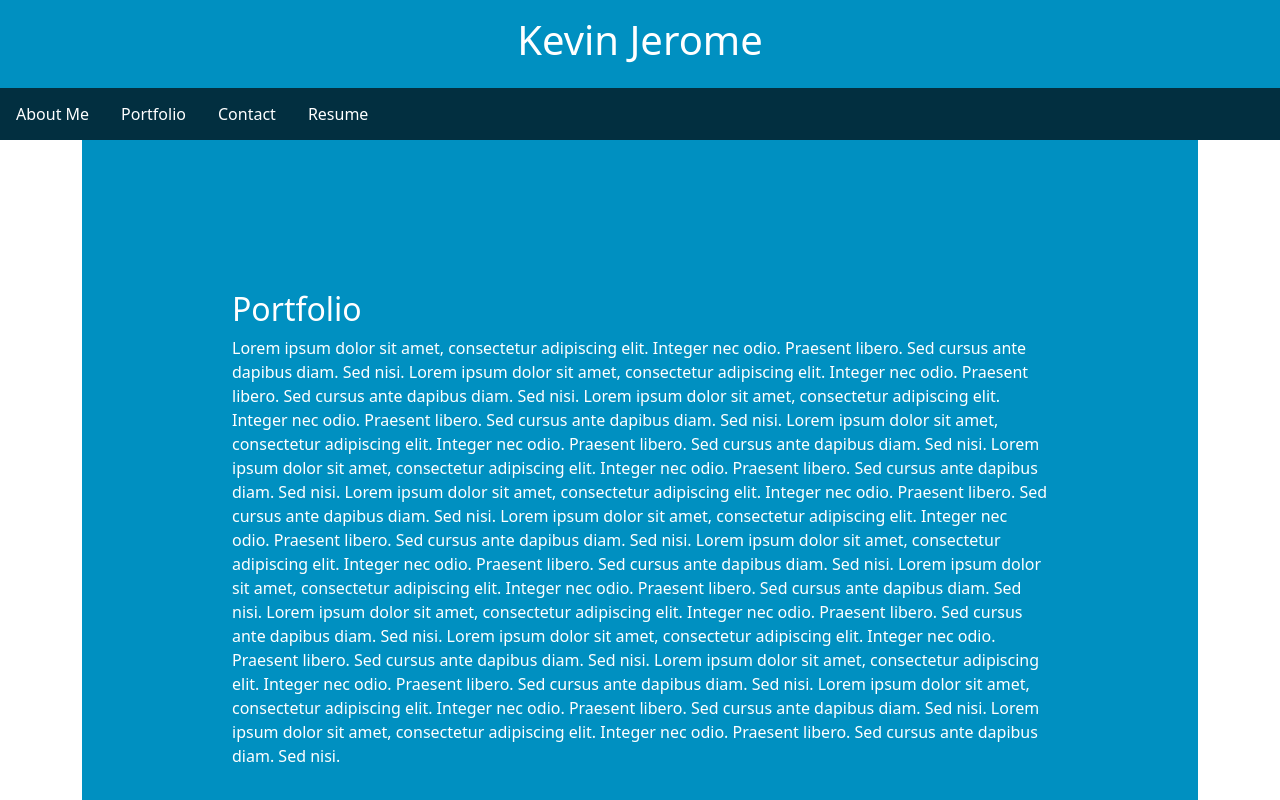
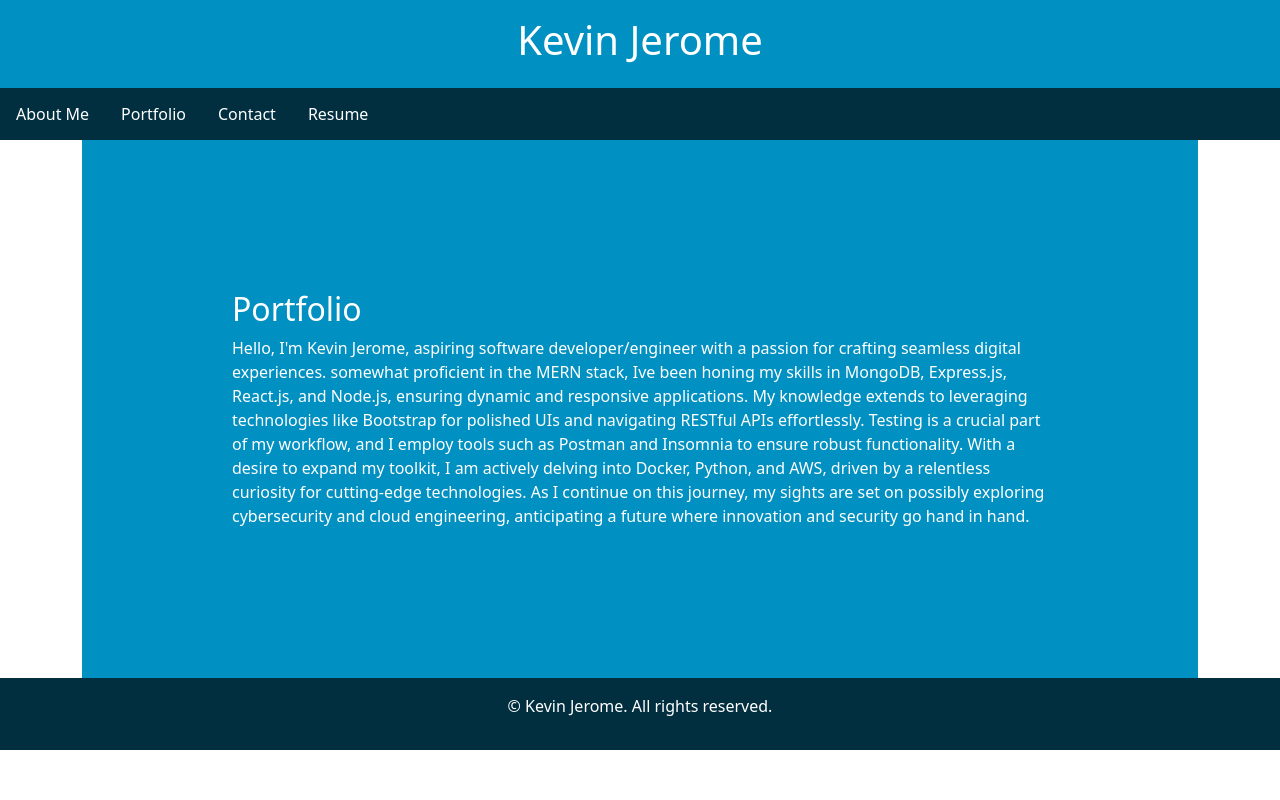
Before and after one commit to Kev1nJ/React-Portfolio, a React (Vite) app: page /portfolio in a window 1280 px wide. Shown: the top 800 px of the page. Built offline with nearby package versions, Linux system fonts and the light colour scheme.

Commit message:
aboutme info added

```diff
--- a/src/components/UI/AboutMe.jsx
+++ b/src/components/UI/AboutMe.jsx
@@ -4,18 +4,12 @@ const AboutMe = () => {
   return (
     <section id="about">
       <h2>About Me</h2>
-      Lorem ipsum dolor sit amet, consectetur adipiscing elit. Integer nec odio. Praesent libero. Sed cursus ante dapibus diam. Sed nisi.
-      Lorem ipsum dolor sit amet, consectetur adipiscing elit. Integer nec odio. Praesent libero. Sed cursus ante dapibus diam. Sed nisi.
-      Lorem ipsum dolor sit amet, consectetur adipiscing elit. Integer nec odio. Praesent libero. Sed cursus ante dapibus diam. Sed nisi.
-      Lorem ipsum dolor sit amet, consectetur adipiscing elit. Integer nec odio. Praesent libero. Sed cursus ante dapibus diam. Sed nisi.
-      Lorem ipsum dolor sit amet, consectetur adipiscing elit. Integer nec odio. Praesent libero. Sed cursus ante dapibus diam. Sed nisi.
-      Lorem ipsum dolor sit amet, consectetur adipiscing elit. Integer nec odio. Praesent libero. Sed cursus ante dapibus diam. Sed nisi.
-      Lorem ipsum dolor sit amet, consectetur adipiscing elit. Integer nec odio. Praesent libero. Sed cursus ante dapibus diam. Sed nisi.
-      Lorem ipsum dolor sit amet, consectetur adipiscing elit. Integer nec odio. Praesent libero. Sed cursus ante dapibus diam. Sed nisi.
-      Lorem ipsum dolor sit amet, consectetur adipiscing elit. Integer nec odio. Praesent libero. Sed cursus ante dapibus diam. Sed nisi.
-      Lorem ipsum dolor sit amet, consectetur adipiscing elit. Integer nec odio. Praesent libero. Sed cursus ante dapibus diam. Sed nisi.
-      Lorem ipsum dolor sit amet, consectetur adipiscing elit. Integer nec odio. Praesent libero. Sed cursus ante dapibus diam. Sed nisi.
-      Lorem ipsum dolor sit amet, consectetur adipiscing elit. Integer nec odio. Praesent libero. Sed cursus ante dapibus diam. Sed nisi.
+      Hello, I'm Kevin Jerome, aspiring software developer/engineer with a passion for crafting seamless digital experiences.
+      somewhat proficient in the MERN stack, Ive been honing my skills in MongoDB, Express.js, React.js, and Node.js, ensuring dynamic and responsive applications.
+      My knowledge extends to leveraging technologies like Bootstrap for polished UIs and navigating RESTful APIs effortlessly.
+      Testing is a crucial part of my workflow, and I employ tools such as Postman and Insomnia to ensure robust functionality.
+      With a desire to expand my toolkit, I am actively delving into Docker, Python, and AWS, driven by a relentless curiosity for cutting-edge technologies.
+      As I continue on this journey, my sights are set on possibly exploring cybersecurity and cloud engineering, anticipating a future where innovation and security go hand in hand.
 
   </section>
   );
--- a/src/components/UI/Portfolio.jsx
+++ b/src/components/UI/Portfolio.jsx
@@ -4,20 +4,12 @@ const Portfolio = () => {
   return (
     <section id="portfolio">
       <h2>Portfolio</h2>
-      Lorem ipsum dolor sit amet, consectetur adipiscing elit. Integer nec odio. Praesent libero. Sed cursus ante dapibus diam. Sed nisi.
-      Lorem ipsum dolor sit amet, consectetur adipiscing elit. Integer nec odio. Praesent libero. Sed cursus ante dapibus diam. Sed nisi.
-      Lorem ipsum dolor sit amet, consectetur adipiscing elit. Integer nec odio. Praesent libero. Sed cursus ante dapibus diam. Sed nisi.
-      Lorem ipsum dolor sit amet, consectetur adipiscing elit. Integer nec odio. Praesent libero. Sed cursus ante dapibus diam. Sed nisi.
-      Lorem ipsum dolor sit amet, consectetur adipiscing elit. Integer nec odio. Praesent libero. Sed cursus ante dapibus diam. Sed nisi.
-      Lorem ipsum dolor sit amet, consectetur adipiscing elit. Integer nec odio. Praesent libero. Sed cursus ante dapibus diam. Sed nisi.
-      Lorem ipsum dolor sit amet, consectetur adipiscing elit. Integer nec odio. Praesent libero. Sed cursus ante dapibus diam. Sed nisi.
-      Lorem ipsum dolor sit amet, consectetur adipiscing elit. Integer nec odio. Praesent libero. Sed cursus ante dapibus diam. Sed nisi.
-      Lorem ipsum dolor sit amet, consectetur adipiscing elit. Integer nec odio. Praesent libero. Sed cursus ante dapibus diam. Sed nisi.
-      Lorem ipsum dolor sit amet, consectetur adipiscing elit. Integer nec odio. Praesent libero. Sed cursus ante dapibus diam. Sed nisi.
-      Lorem ipsum dolor sit amet, consectetur adipiscing elit. Integer nec odio. Praesent libero. Sed cursus ante dapibus diam. Sed nisi.
-      Lorem ipsum dolor sit amet, consectetur adipiscing elit. Integer nec odio. Praesent libero. Sed cursus ante dapibus diam. Sed nisi.
-      Lorem ipsum dolor sit amet, consectetur adipiscing elit. Integer nec odio. Praesent libero. Sed cursus ante dapibus diam. Sed nisi.
-      Lorem ipsum dolor sit amet, consectetur adipiscing elit. Integer nec odio. Praesent libero. Sed cursus ante dapibus diam. Sed nisi.
+      Hello, I'm Kevin Jerome, aspiring software developer/engineer with a passion for crafting seamless digital experiences.
+      somewhat proficient in the MERN stack, Ive been honing my skills in MongoDB, Express.js, React.js, and Node.js, ensuring dynamic and responsive applications.
+      My knowledge extends to leveraging technologies like Bootstrap for polished UIs and navigating RESTful APIs effortlessly.
+      Testing is a crucial part of my workflow, and I employ tools such as Postman and Insomnia to ensure robust functionality.
+      With a desire to expand my toolkit, I am actively delving into Docker, Python, and AWS, driven by a relentless curiosity for cutting-edge technologies.
+      As I continue on this journey, my sights are set on possibly exploring cybersecurity and cloud engineering, anticipating a future where innovation and security go hand in hand.
 
   </section>
   );
```
